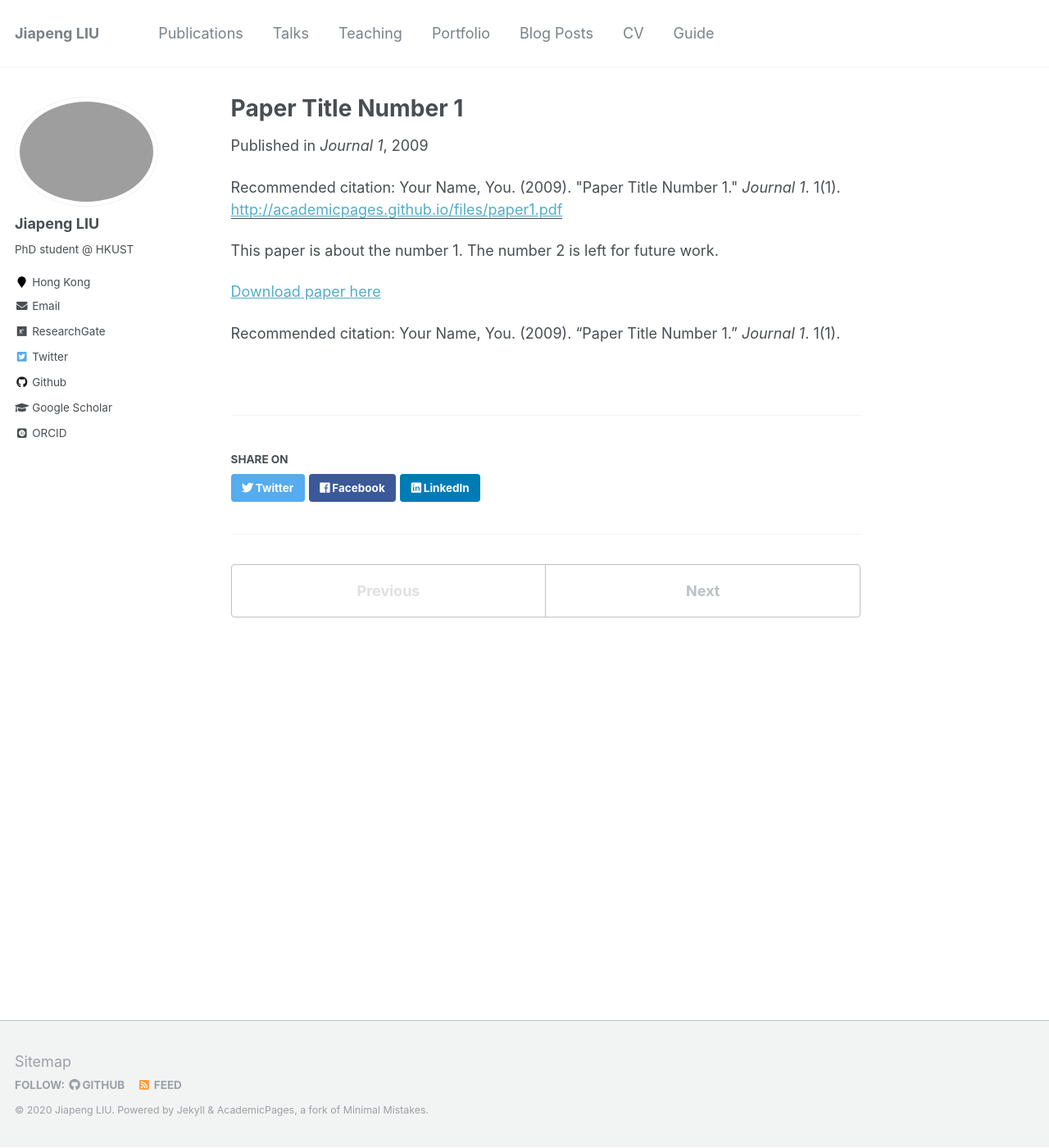
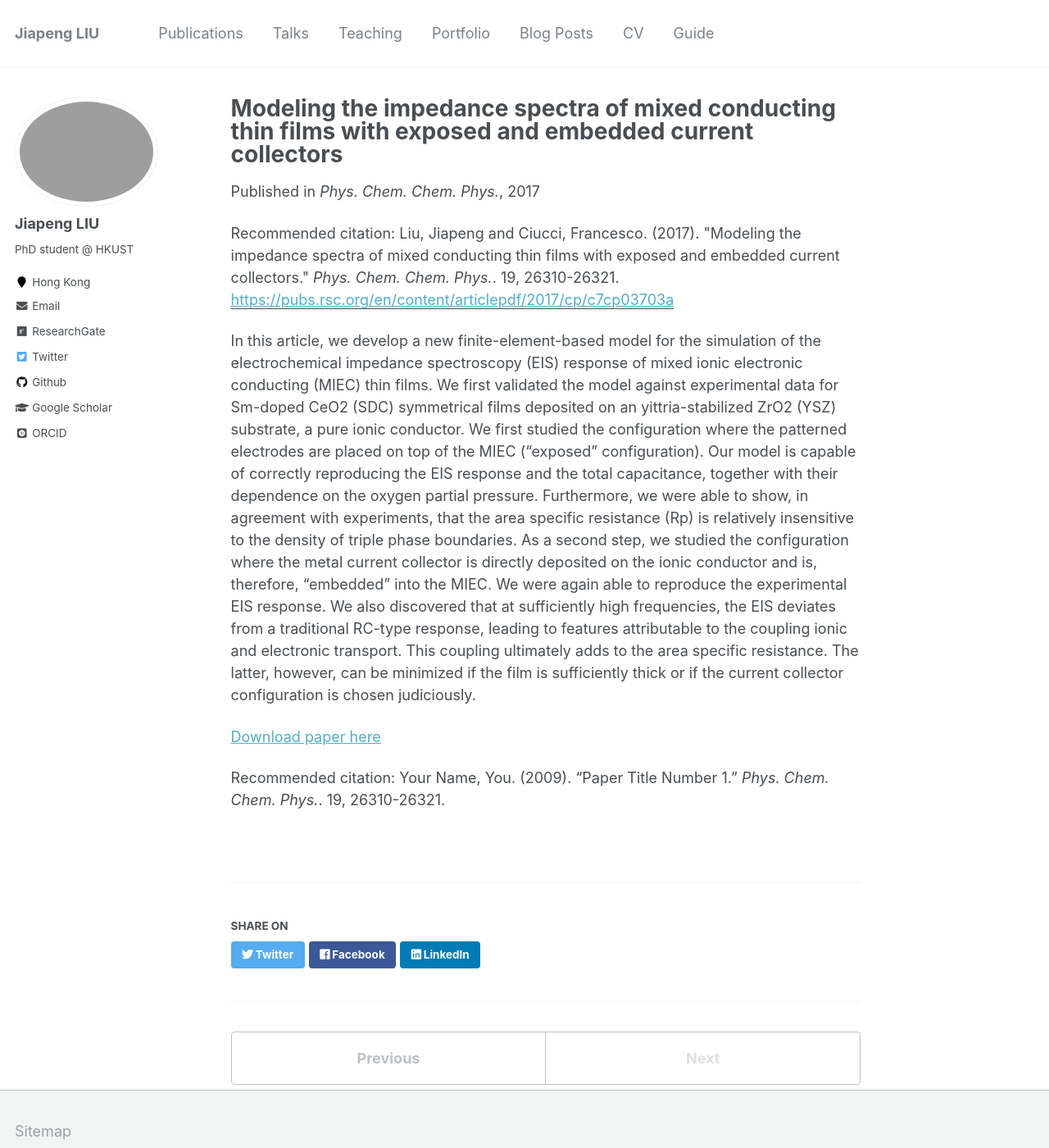
Before and after one commit to jiapeng-liu/jiapeng-liu.github.io, a Jekyll site: the page built from _publications/2009-10-01-paper-title-number-1.md, in a window 1280 px wide and 1400 px high. Shown: the whole window at 82% size. Built offline with Jekyll 4.4.1, drawn with Linux system fonts in a browser that asks for light colours; some web fonts are replaced.

Commit message:
update publication

```diff
--- a/_publications/2009-10-01-paper-title-number-1.md
+++ b/_publications/2009-10-01-paper-title-number-1.md
@@ -1,15 +1,15 @@
 ---
-title: "Paper Title Number 1"
+title: "Modeling the impedance spectra of mixed conducting thin films with exposed and embedded current collectors"
 collection: publications
-permalink: /publication/2009-10-01-paper-title-number-1
+permalink: https://pubs.rsc.org/en/content/articlehtml/2017/cp/c7cp03703a
 excerpt: 'This paper is about the number 1. The number 2 is left for future work.'
-date: 2009-10-01
-venue: 'Journal 1'
-paperurl: 'http://academicpages.github.io/files/paper1.pdf'
-citation: 'Your Name, You. (2009). &quot;Paper Title Number 1.&quot; <i>Journal 1</i>. 1(1).'
+date: 2017-09-18
+venue: 'Phys. Chem. Chem. Phys.'
+paperurl: 'https://pubs.rsc.org/en/content/articlepdf/2017/cp/c7cp03703a'
+citation: 'Liu, Jiapeng and Ciucci, Francesco. (2017). &quot;Modeling the impedance spectra of mixed conducting thin films with exposed and embedded current collectors.&quot; <i>Phys. Chem. Chem. Phys.</i>. 19, 26310-26321.'
 ---
-This paper is about the number 1. The number 2 is left for future work.
+In this article, we develop a new finite-element-based model for the simulation of the electrochemical impedance spectroscopy (EIS) response of mixed ionic electronic conducting (MIEC) thin films. We first validated the model against experimental data for Sm-doped CeO2 (SDC) symmetrical films deposited on an yittria-stabilized ZrO2 (YSZ) substrate, a pure ionic conductor. We first studied the configuration where the patterned electrodes are placed on top of the MIEC (“exposed” configuration). Our model is capable of correctly reproducing the EIS response and the total capacitance, together with their dependence on the oxygen partial pressure. Furthermore, we were able to show, in agreement with experiments, that the area specific resistance (Rp) is relatively insensitive to the density of triple phase boundaries. As a second step, we studied the configuration where the metal current collector is directly deposited on the ionic conductor and is, therefore, “embedded” into the MIEC. We were again able to reproduce the experimental EIS response. We also discovered that at sufficiently high frequencies, the EIS deviates from a traditional RC-type response, leading to features attributable to the coupling ionic and electronic transport. This coupling ultimately adds to the area specific resistance. The latter, however, can be minimized if the film is sufficiently thick or if the current collector configuration is chosen judiciously.
 
 [Download paper here](http://academicpages.github.io/files/paper1.pdf)
 
-Recommended citation: Your Name, You. (2009). "Paper Title Number 1." <i>Journal 1</i>. 1(1).
+Recommended citation: Your Name, You. (2009). "Paper Title Number 1." <i>Phys. Chem. Chem. Phys.</i>. 19, 26310-26321.
```
Also changed, not shown: _pages/cv.md (+9 -2 lines), 12 other files.
